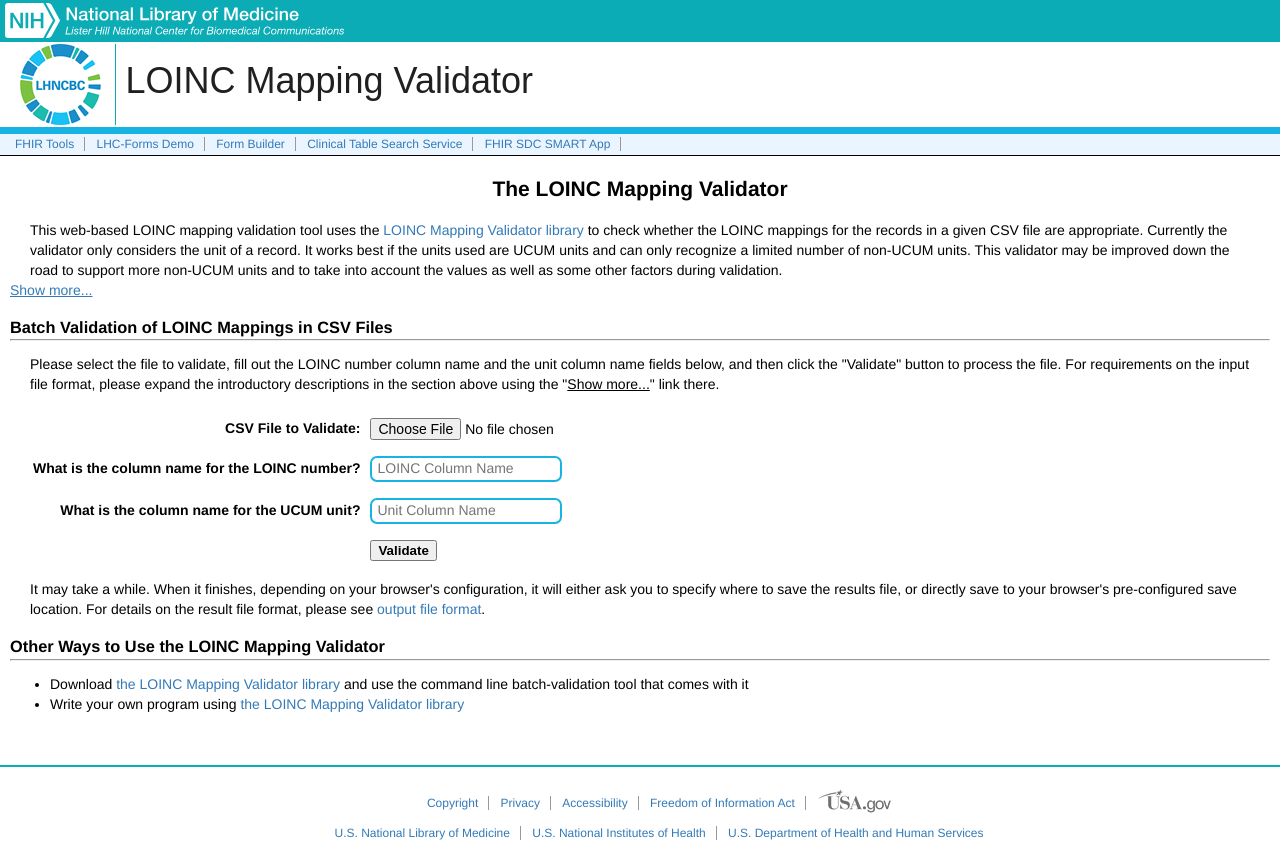
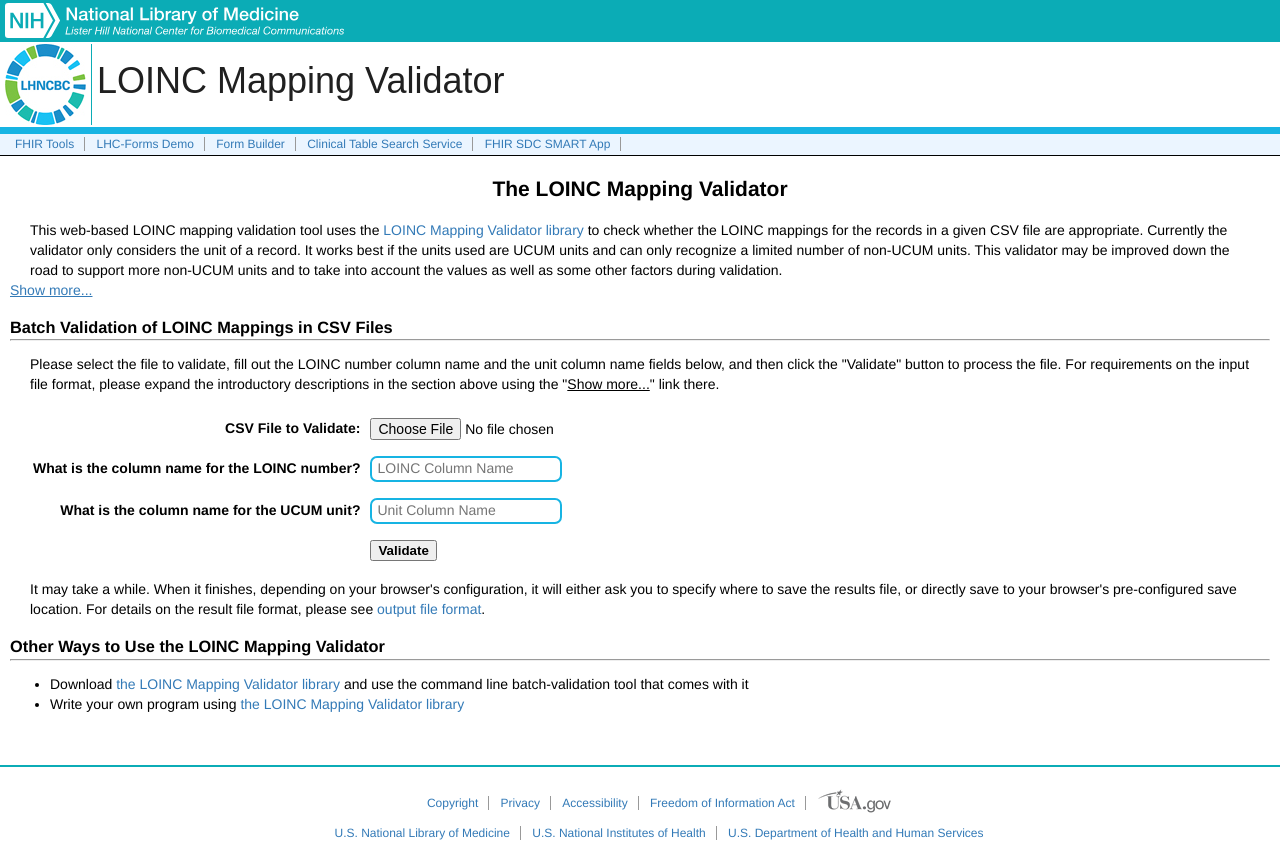
Before and after one commit to LHNCBC/loinc-mapping-validator, a website built with webpack: page index.html in a window 1280 px wide. Built offline with nearby package versions, Linux system fonts and the light colour scheme; a web font is replaced by a local one.

Commit message:
adjusted site logo

```diff
--- a/app.css
+++ b/app.css
@@ -79,10 +79,10 @@
 }
 #site-logo img {
   float: left;
-  margin-right: 10px;
-  margin-left: 20px;
+  margin-right: 5px;
+  margin-left: 5px;
   border-right: 1px solid #0BACB6;
-  padding-right: 0.75em;
+  padding-right: 5px;
 }
 #siteNameBox {
   margin-top: 1.5em;
```
